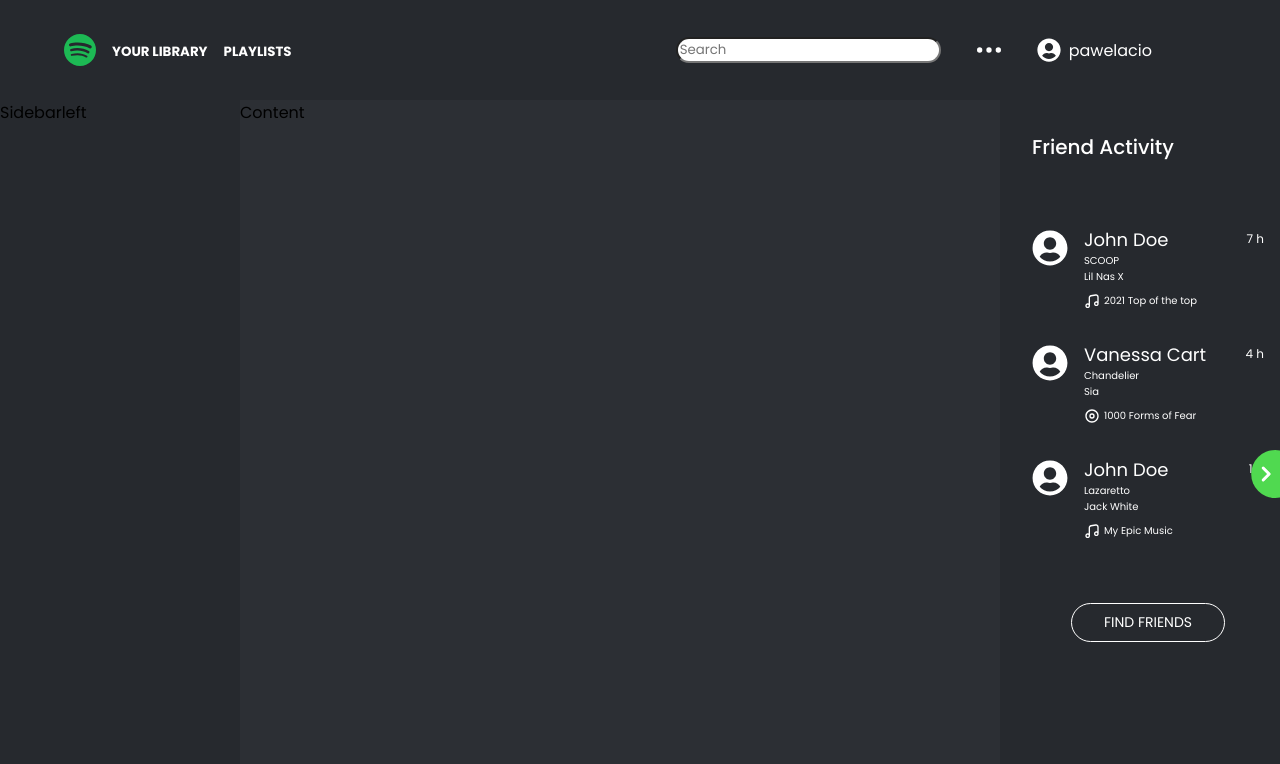
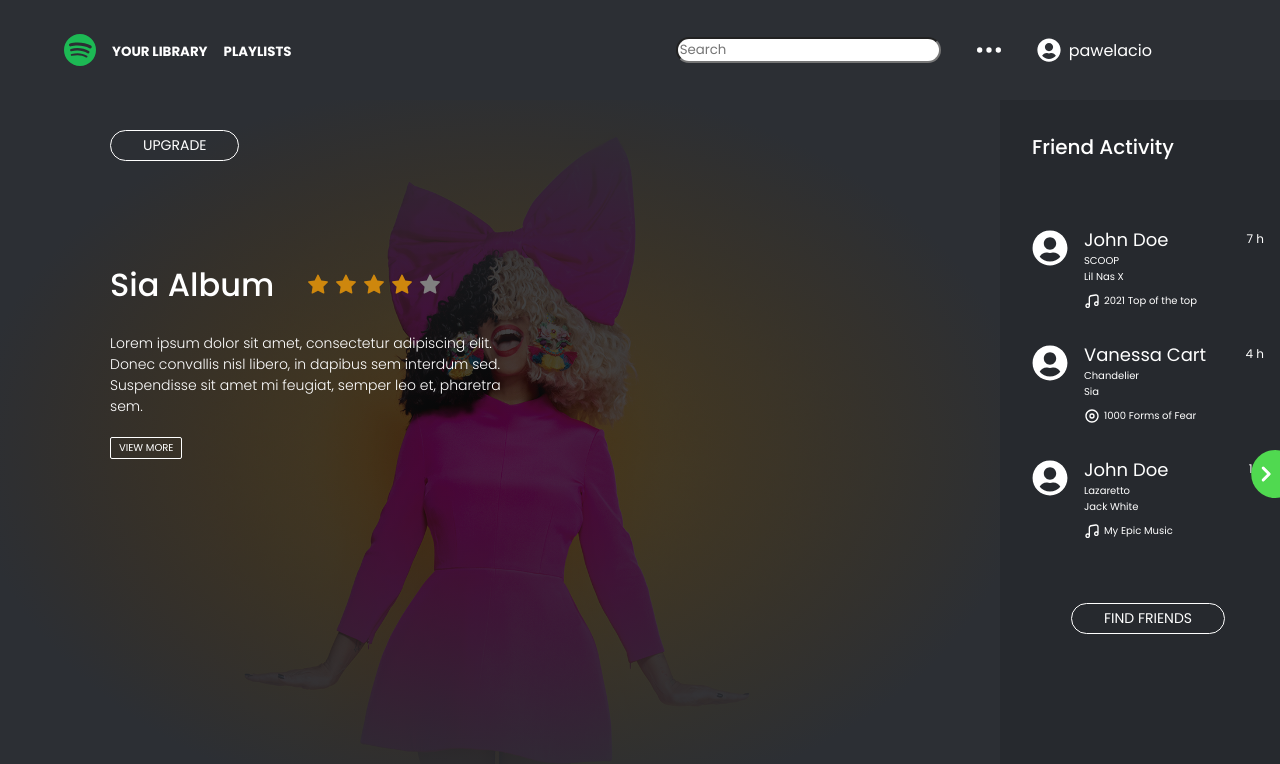
Before and after one commit to pawelacio/my-spotify, a Next.js app: page / in a window 1280 px wide. Shown: the top 764 px of the page. Built offline with nearby package versions, Linux system fonts and the light colour scheme.

Commit message:
Add basic ArtistPage component

```diff
--- /dev/null
+++ b/components/ArtistPage/ArtistPage.tsx
@@ -0,0 +1,53 @@
+import Image from 'next/image'
+import { AlbumDescriptionStyled, AlbumNameStyled, AlbumNameWrapperStyled, AlbumRateStyled, ArtistInfoStyled, ArtistPageWrapperStyled, ArtistPhotoOverlayStyled, ArtistBackgroundStyled, RatingStarStyled, ArtistPhotoOverlayStyled2, ArtistContentStyled, UpgradeButtonWrapperStyled } from "./ArtistPageStyled"
+import { AiFillStar } from 'react-icons/ai';
+import artistPhoto from '../../public/sia-photo.jpg'
+import Button from '../Button';
+
+const ArtistPage = () => {
+  const rate = 4;
+
+  return (
+    <ArtistPageWrapperStyled>
+      <ArtistBackgroundStyled>
+        <Image
+          src={artistPhoto}
+          alt="Sia"
+          layout="fill"
+          objectFit="cover"
+        />
+        <ArtistPhotoOverlayStyled />
+        <ArtistPhotoOverlayStyled2 />
+      </ArtistBackgroundStyled>
+      <ArtistContentStyled>
+        <UpgradeButtonWrapperStyled>
+          <Button
+            onClickFunction={() => console.log('upgrade')}
+          >Upgrade</Button>
+        </UpgradeButtonWrapperStyled>
+        <ArtistInfoStyled>
+          <AlbumNameWrapperStyled>
+            <AlbumNameStyled>Sia Album</AlbumNameStyled>
+            <AlbumRateStyled>
+              { [...Array(5)].map((item, index) => (
+                <RatingStarStyled key={index} isGold={index < rate ? true : false }>
+                  <AiFillStar />
+                </RatingStarStyled>
+              )) }
+            </AlbumRateStyled>
+          </AlbumNameWrapperStyled>
+          <AlbumDescriptionStyled>
+            Lorem ipsum dolor sit amet, consectetur adipiscing elit. Donec convallis nisl libero, in dapibus sem interdum sed. Suspendisse sit amet mi feugiat, semper leo et, pharetra sem.
+          </AlbumDescriptionStyled>
+          <Button
+            onClickFunction={() => console.log('view more')}
+            isSmall
+            isSquare
+          >view more</Button>
+        </ArtistInfoStyled>
+      </ArtistContentStyled>
+    </ArtistPageWrapperStyled>
+  )
+}
+
+export default ArtistPage;
--- /dev/null
+++ b/components/ArtistPage/ArtistPageStyled.tsx
@@ -0,0 +1,81 @@
+import styled from 'styled-components';
+import { goldColor, textColor } from '../../styles/variables';
+
+export const ArtistPageWrapperStyled = styled.div`
+  position: relative;
+  height: 100%;
+  width: 100%;
+`;
+
+export const ArtistBackgroundStyled = styled.div`
+  position: absolute;
+  height: 100%;
+  width: 100%;
+`;
+
+export const ArtistPhotoOverlayStyled = styled.div`
+  position: absolute;
+  height: 100%;
+  width: 100%;
+  background-color: rgba(0,0,0,0.7);
+`;
+
+export const ArtistPhotoOverlayStyled2 = styled.div`
+  position: absolute;
+  height: 100%;
+  width: 100%;
+  background: radial-gradient(transparent 0%, #2c2f34 75%);;
+`;
+
+export const ArtistInfoStyled = styled.div`
+  position: relative;
+  width: 400px;
+  color: ${ textColor };
+  margin-top: 100px;
+`;
+
+export const AlbumNameWrapperStyled = styled.div`
+  display: flex;
+  align-items: center;
+  margin-bottom: 24px;
+`;
+
+export const AlbumNameStyled = styled.div`
+  font-size: 32px;
+  font-weight: 500;
+  margin-right: 32px;
+`;
+
+export const AlbumRateStyled = styled.div`
+  display: flex;
+  align-items: center;
+  font-size: 24px;
+
+  div {
+    display: flex;
+    margin-right: 4px;
+  }
+`;
+
+export const AlbumDescriptionStyled = styled.div`
+  font-size: 14px;
+  font-weight: 300;
+  margin-bottom: 16px;
+`;
+
+interface RatingStarStyledProps {
+  isGold: boolean;
+}
+
+export const RatingStarStyled = styled.div<RatingStarStyledProps>`
+  /* display: flex; */
+  color: ${ props => props.isGold ? goldColor : 'gray' };
+`;
+
+export const ArtistContentStyled = styled.div`
+  position: relative;
+  height: 100%;
+  padding: 30px 110px;
+`;
+
+export const UpgradeButtonWrapperStyled = styled.div``;
--- /dev/null
+++ b/components/ArtistPage/index.tsx
@@ -0,0 +1,3 @@
+import ArtistPage from "./ArtistPage";
+
+export default ArtistPage;
--- a/components/Button/Button.tsx
+++ b/components/Button/Button.tsx
@@ -2,12 +2,18 @@
 import { ButtonStyled } from './ButtonStyled';
 
 interface ButtonProps {
+  isSmall?: boolean;
+  isSquare?: boolean;
   onClickFunction: () => void;
 }
 
-const Button: FC<ButtonProps> = ({ children, onClickFunction }) => {
+const Button: FC<ButtonProps> = ({ children, onClickFunction, isSmall = false, isSquare = false }) => {
   return (
-    <ButtonStyled onClick={() => onClickFunction()}>
+    <ButtonStyled
+      onClick={() => onClickFunction()}
+      isSmall={isSmall}
+      isSquare={isSquare}
+    >
       { children }
     </ButtonStyled>
   )
--- a/components/Button/ButtonStyled.tsx
+++ b/components/Button/ButtonStyled.tsx
@@ -1,8 +1,13 @@
-import styled from "styled-components";
+import styled, { css } from "styled-components";
 import { textColor } from "../../styles/variables";
 
-export const ButtonStyled = styled.button`
-  padding: 8px 32px;
+interface ButtonStyledProps {
+  isSquare: boolean;
+  isSmall: boolean;
+}
+
+export const ButtonStyled = styled.button<ButtonStyledProps>`
+  padding: 4px 32px;
   border: 1px solid ${ textColor };
   border-radius: 32px;
   font-size: 14px;
@@ -11,6 +16,15 @@
   background-color: transparent;
   text-transform: uppercase;
 
+  ${ props => props.isSmall && css`
+    padding: 2px 8px;
+    font-size: 10px;
+  `}
+
+  ${ props => props.isSquare && css`
+    border-radius: 2px;
+  `}
+
   &:hover {
     cursor: pointer;
   }
--- a/components/Container/Container.tsx
+++ b/components/Container/Container.tsx
@@ -8,7 +8,7 @@
 export const Container:FC = () => {
   return (
     <ContainerWrapperStyled>
-      <SidebarLeft />
+      {/* <SidebarLeft /> */}
       <Content />
       <SidebarRight />
     </ContainerWrapperStyled>
--- a/components/Content/Content.tsx
+++ b/components/Content/Content.tsx
@@ -1,9 +1,11 @@
+import { FC } from 'react';
+import ArtistPage from '../ArtistPage';
 import { ContentWrapperStyled } from './ContentStyled';
 
-const Content = () => {
+const Content: FC = () => {
   return (
     <ContentWrapperStyled>
-      Content
+      <ArtistPage />
     </ContentWrapperStyled>
   )
 }
--- a/components/Header/HeaderStyled.tsx
+++ b/components/Header/HeaderStyled.tsx
@@ -1,11 +1,11 @@
 import styled from "styled-components";
-import { mainColor, textColor } from "../../styles/variables";
+import { mainColor, secondaryColor, textColor } from "../../styles/variables";
 
 export const HeaderWrapperStyled = styled.header`
   position: relative;
   height: 100px;
   padding: 32px 128px 32px 64px;
-  background-color: ${ mainColor };
+  background-color: ${ secondaryColor };
   display: flex;
   justify-content: space-between;
   align-items: center;
--- a/pages/_document.tsx
+++ b/pages/_document.tsx
@@ -1,6 +1,33 @@
-import Document, { Html, Head, Main, NextScript } from 'next/document';
+import Document, { Html, Head, Main, NextScript } from 'next/document'
+import { ServerStyleSheet } from 'styled-components'
 
 class MyDocument extends Document {
+  static async getInitialProps(ctx) {
+    const sheet = new ServerStyleSheet()
+    const originalRenderPage = ctx.renderPage
+
+    try {
+      ctx.renderPage = () =>
+        originalRenderPage({
+          enhanceApp: (App) => (props) =>
+            sheet.collectStyles(<App {...props} />),
+        })
+
+      const initialProps = await Document.getInitialProps(ctx)
+      return {
+        ...initialProps,
+        styles: (
+          <>
+            {initialProps.styles}
+            {sheet.getStyleElement()}
+          </>
+        ),
+      }
+    } finally {
+      sheet.seal()
+    }
+  }
+
   render() {
     return (
       <Html>
--- a/styles/variables.ts
+++ b/styles/variables.ts
@@ -2,3 +2,4 @@
 export const secondaryColor: string = '#2c2f34';
 export const textColor: string = '#ffffff';
 export const brandColor: string = '#50d950';
+export const goldColor: string = '#ce870d';
```
Also changed, not shown: public/sia-photo.jpg (added).
